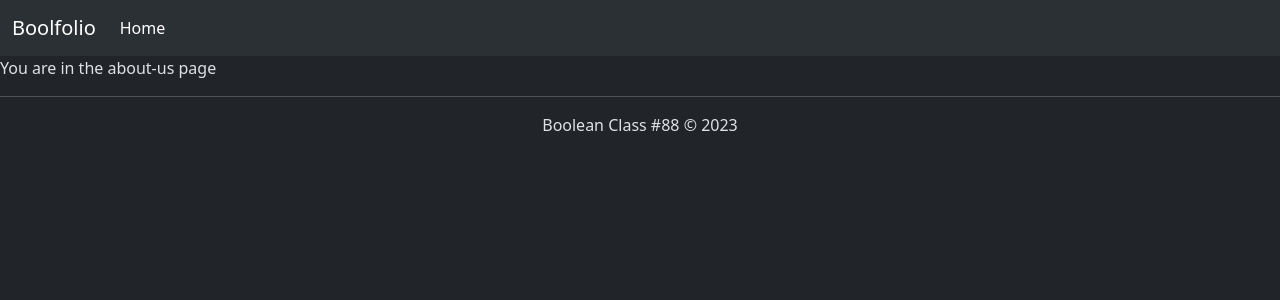
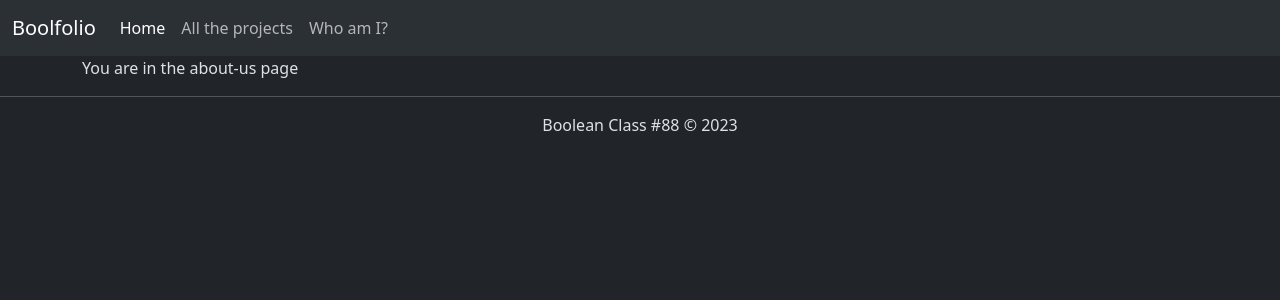
Before and after one commit to FrancescoCauzzi/vite-boolfolio, a Vue app: page /about-us in a window 1280 px wide. Shown: the top 300 px of the page. Built offline with nearby package versions, Linux system fonts and the light colour scheme.

Commit message:
feat: layout improved

```diff
--- a/src/components/AppHeader.vue
+++ b/src/components/AppHeader.vue
@@ -41,7 +41,7 @@ export default {
               >
             </li>
 
-            <!-- <li class="nav-item">
+            <li class="nav-item">
               <router-link class="nav-link" :to="{ name: 'projects.index' }"
                 >All the projects</router-link
               >
@@ -51,7 +51,7 @@ export default {
               <router-link class="nav-link" :to="{ name: 'about' }"
                 >Who am I?</router-link
               >
-            </li> -->
+            </li>
           </ul>
         </div>
       </div>
--- a/src/pages/AppAbout.vue
+++ b/src/pages/AppAbout.vue
@@ -4,6 +4,8 @@ export default {
 };
 </script>
 <template>
-  <div>You are in the about-us page</div>
+  <div class="container">
+    <div>You are in the about-us page</div>
+  </div>
 </template>
 <style lang="scss" scoped></style>
--- a/src/pages/ProjectsIndex.vue
+++ b/src/pages/ProjectsIndex.vue
@@ -2,10 +2,10 @@
 import axios from "axios";
 
 // components
-import ProjectCard from "./components/ProjectCard.vue";
+import ProjectCard from "../components/ProjectCard.vue";
 
-export default (await import("vue")).defineComponent({
-  name: "App",
+export default {
+  name: "ProjectsIndex",
   components: { ProjectCard },
   data() {
     return {
@@ -32,14 +32,15 @@ export default (await import("vue")).defineComponent({
       this.getProjects();
     },
   },
-});
+};
 </script>
 
 <template>
   <div class="container py-4">
     <h1>All the projects</h1>
+  </div>
   <hr />
-    <div class="__projects-ctn mb-5">
+  <div class="container __projects-ctn mb-5">
     <div class="__card-ctn" v-for="project in projects">
       <ProjectCard :project="project"></ProjectCard>
     </div>
@@ -78,7 +79,6 @@ export default (await import("vue")).defineComponent({
       >Last</a
     >
   </div>
-  </div>
 </template>
 
 <style scoped>
--- a/src/router.js
+++ b/src/router.js
@@ -2,6 +2,7 @@ import { createRouter, createWebHistory } from "vue-router";
 
 import AppHome from "./pages/AppHome.vue";
 import AppAbout from "./pages/AppAbout.vue";
+import ProjectsIndex from "./pages/ProjectsIndex.vue";
 
 // we create a new router object to handle our routes
 const router = createRouter({
@@ -17,6 +18,11 @@ const router = createRouter({
       name: "about",
       component: AppAbout,
     },
+    {
+      path: "/projects",
+      name: "projects.index",
+      component: ProjectsIndex,
+    },
   ],
 });
 
```
Lines whose indentation alone changed are shown as unchanged.
